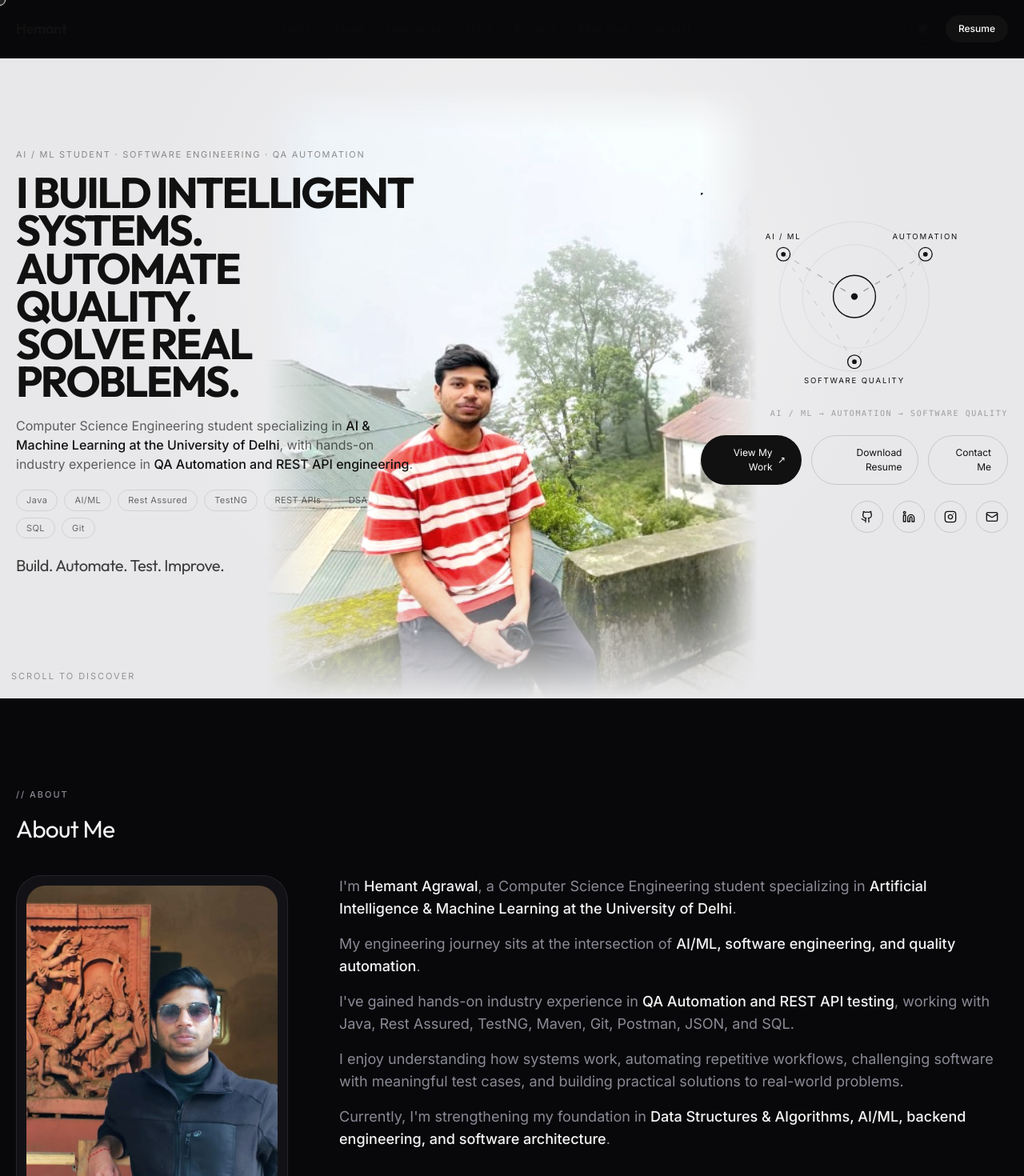
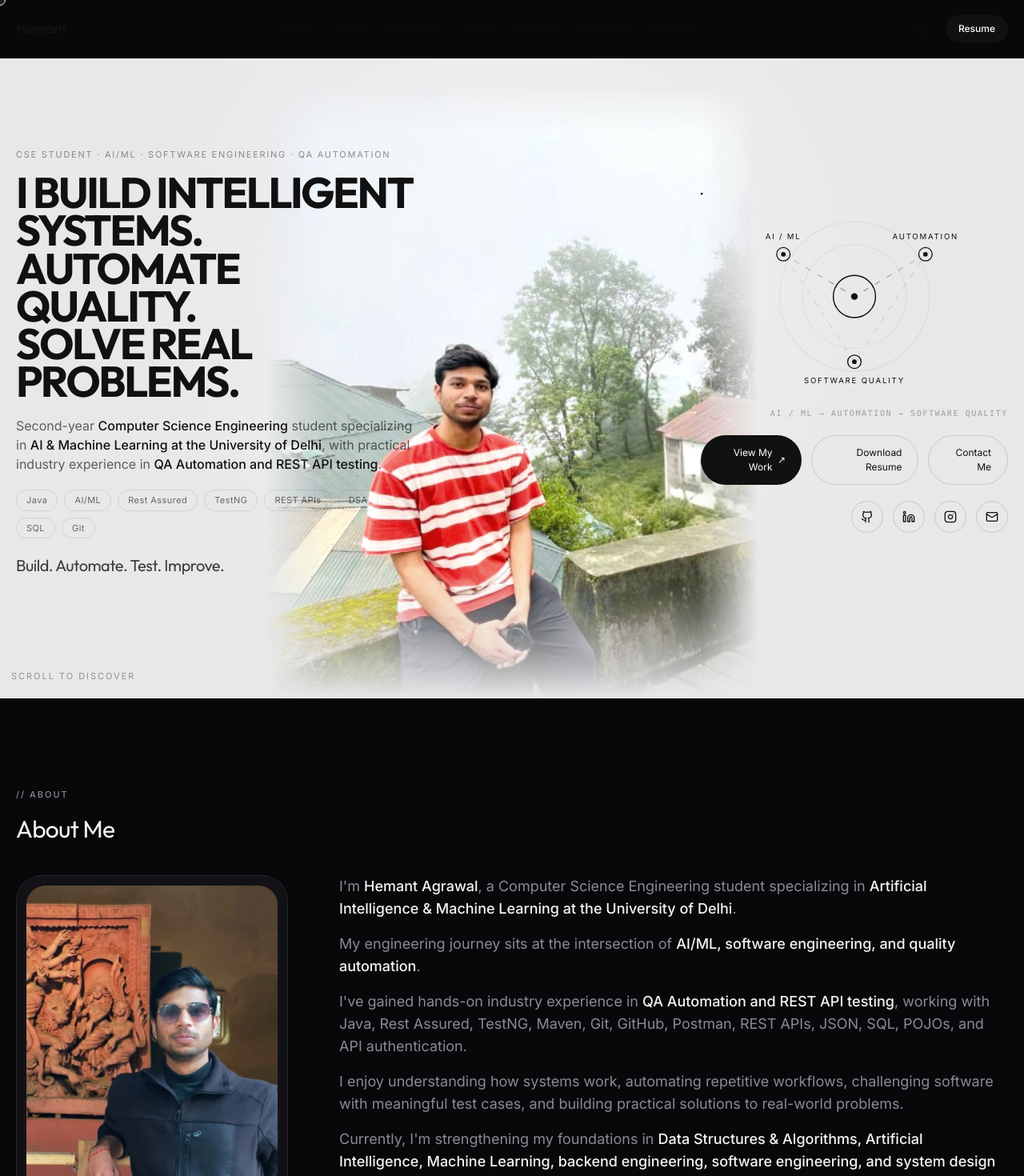
Before and after one commit to hemantagrawal331-jpg/hemant-s-portfolio-2nd-year, a Next.js app: page / in a window 1280 px wide. Shown: the top 1470 px of the page at 80% size. Built offline with nearby package versions, Linux system fonts and the light colour scheme.

Commit message:
current personal information

```diff
--- a/src/app/layout.tsx
+++ b/src/app/layout.tsx
@@ -15,9 +15,9 @@ const sans = Inter({
 });
 
 const siteUrl = "https://hemant-agrawal-portfolio.vercel.app";
-const title = "Hemant Agrawal | AI/ML Student & QA Automation Engineer";
+const title = "Hemant Agrawal | CSE Student | AI/ML | Software Engineering | QA Automation";
 const description =
-  "Hemant Agrawal is a Computer Science Engineering student specializing in AI & Machine Learning with practical experience in QA Automation, REST API testing, Java, TestNG and Rest Assured.";
+  "Second-year Computer Science Engineering student at the University of Delhi, specializing in AI & Machine Learning, with practical industry experience in QA Automation and REST API testing.";
 
 export const metadata: Metadata = {
   metadataBase: new URL(siteUrl),
--- a/src/app/opengraph-image.tsx
+++ b/src/app/opengraph-image.tsx
@@ -1,7 +1,7 @@
 import { ImageResponse } from "next/og";
 
 export const dynamic = "force-static";
-export const alt = "Hemant Agrawal | AI/ML Student & QA Automation Engineer";
+export const alt = "Hemant Agrawal | CSE Student | AI/ML | Software Engineering | QA Automation";
 export const size = { width: 1200, height: 630 };
 export const contentType = "image/png";
 
@@ -33,7 +33,7 @@ export default function OpenGraphImage() {
         <div style={{ display: "flex", flexDirection: "column" }}>
           <div style={{ fontSize: 72, fontWeight: 700, lineHeight: 1.05 }}>Hemant Agrawal</div>
           <div style={{ marginTop: 22, fontSize: 30, color: "#c5d4cf" }}>
-            AI/ML Student & QA Automation Engineer
+            CSE Student · AI/ML · Software Engineering · QA Automation
           </div>
         </div>
         <div style={{ fontSize: 22, color: "#8aa39a" }}>
--- a/src/data/portfolioData.ts
+++ b/src/data/portfolioData.ts
@@ -10,9 +10,9 @@ export const portfolioData = {
     firstName: "Hemant",
     lastName: "Agrawal",
     monogram: "HA",
-    title: "Computer Science Engineering Student | AI & Machine Learning",
+    title: "Computer Science Engineering Student | AI/ML | Software Engineering | QA Automation",
     positioning:
-      "Computer Science Engineering student specializing in AI & Machine Learning with practical experience in QA Automation, REST API testing, Java, TestNG, Rest Assured, Maven, Git, and Postman. Interested in building reliable software, automating repetitive processes, finding bugs, and developing intelligent software solutions.",
+      "Second-year Computer Science Engineering student specializing in AI & Machine Learning with practical industry experience in QA Automation and REST API testing.",
     brand: "Build. Automate. Test. Improve.",
     traits: [
       "Curious",
@@ -30,14 +30,14 @@ export const portfolioData = {
     university: "University of Delhi",
     location: "India",
     githubRepoName: "attentive_api_automation",
-    eyebrow: "AI / ML STUDENT · SOFTWARE ENGINEERING · QA AUTOMATION",
+    eyebrow: "CSE STUDENT · AI/ML · SOFTWARE ENGINEERING · QA AUTOMATION",
     heroHeadline: [
       "I Build Intelligent Systems.",
       "Automate Quality.",
       "Solve Real Problems.",
     ],
     heroDescription:
-      "Computer Science Engineering student specializing in **AI & Machine Learning at the University of Delhi**, with hands-on industry experience in **QA Automation and REST API engineering**.",
+      "Second-year **Computer Science Engineering** student specializing in **AI & Machine Learning at the University of Delhi**, with practical industry experience in **QA Automation and REST API testing**.",
     heroStack: ["Java", "AI/ML", "Rest Assured", "TestNG", "REST APIs", "DSA", "SQL", "Git"],
     heroMotto: "Build. Automate. Test. Improve.",
     loaderLine: "BUILD → AUTOMATE → TEST → IMPROVE",
@@ -63,9 +63,9 @@ export const portfolioData = {
       paragraphs: [
         "I'm **Hemant Agrawal**, a Computer Science Engineering student specializing in **Artificial Intelligence & Machine Learning at the University of Delhi**.",
         "My engineering journey sits at the intersection of **AI/ML, software engineering, and quality automation**.",
-        "I've gained hands-on industry experience in **QA Automation and REST API testing**, working with Java, Rest Assured, TestNG, Maven, Git, Postman, JSON, and SQL.",
+        "I've gained hands-on industry experience in **QA Automation and REST API testing**, working with Java, Rest Assured, TestNG, Maven, Git, GitHub, Postman, REST APIs, JSON, SQL, POJOs, and API authentication.",
         "I enjoy understanding how systems work, automating repetitive workflows, challenging software with meaningful test cases, and building practical solutions to real-world problems.",
-        "Currently, I'm strengthening my foundation in **Data Structures & Algorithms, AI/ML, backend engineering, and software architecture**.",
+        "Currently, I'm strengthening my foundations in **Data Structures & Algorithms, Artificial Intelligence, Machine Learning, backend engineering, software engineering, and system design fundamentals**.",
       ],
       approachLabel: "My approach",
       approach:
@@ -81,9 +81,9 @@ export const portfolioData = {
         "REST APIs",
         "JSON",
         "SQL",
+        "POJOs",
         "API authentication",
-        "Automated test cases",
-        "Response validation",
+        "Automated API testing",
       ],
       facts: [
         { label: "Education", value: "CSE — AI & ML" },
@@ -336,19 +336,19 @@ export const portfolioData = {
   learning: [
     {
       title: "Artificial Intelligence & Machine Learning",
-      text: "Learning AI/ML concepts and experimenting with AI-powered applications.",
+      text: "Strengthening AI and Machine Learning foundations, and applying them in AI-powered applications.",
     },
     {
       title: "Data Structures & Algorithms",
-      text: "Practicing algorithms, complexity analysis, recursion, searching, sorting and graph concepts.",
+      text: "Practicing algorithms, complexity analysis, recursion, searching, sorting, and graph concepts.",
     },
     {
-      title: "Software Engineering",
-      text: "Improving understanding of clean architecture, testing, APIs, version control and development workflows.",
+      title: "Backend Engineering",
+      text: "Building a stronger understanding of APIs, request/response flows, data handling, and backend systems.",
     },
     {
-      title: "Automation Testing",
-      text: "Deepening knowledge of Java-based automation, REST APIs, TestNG, Rest Assured and scalable testing frameworks.",
+      title: "Software Engineering & System Design",
+      text: "Improving software engineering practice and learning system design fundamentals — how reliable systems are structured, tested, and improved.",
     },
   ],
 
```
